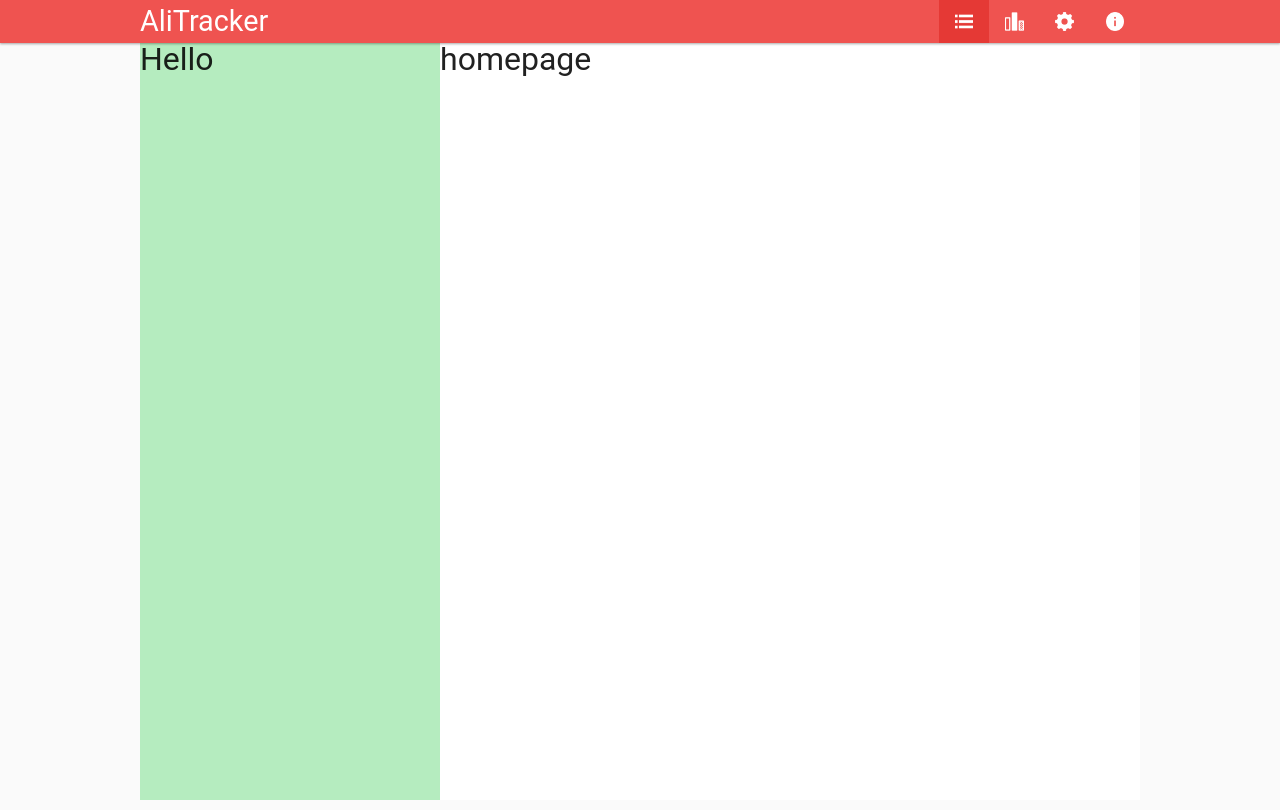
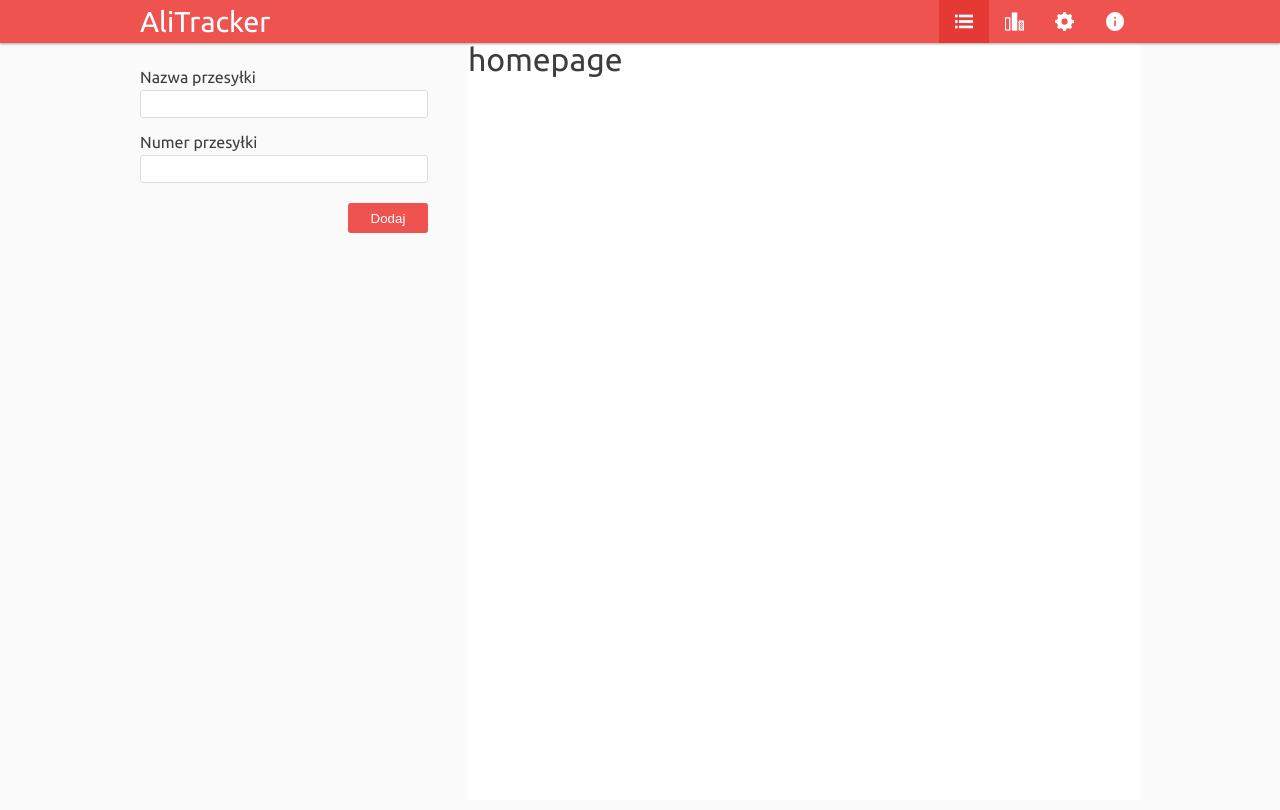
Before and after one commit to szacho/ali-tracker, a React (Create React App) app in the folder client/: page / in a window 1280 px wide. Built offline with nearby package versions, Linux system fonts and the light colour scheme.

Commit message:
Create style of AddPackageForm

```diff
--- a/client/package.json
+++ b/client/package.json
@@ -12,6 +12,7 @@
     "react-router-dom": "^4.0.0-beta.7",
     "redux": "^3.6.0",
     "redux-devtools-extension": "^2.13.0",
+    "redux-form": "^6.5.0",
     "redux-thunk": "^2.2.0",
     "styled-components": "^1.4.4"
   },
--- a/client/public/index.html
+++ b/client/public/index.html
@@ -4,6 +4,7 @@
     <meta charset="utf-8">
     <meta name="viewport" content="width=device-width, initial-scale=1">
     <link rel="shortcut icon" href="%PUBLIC_URL%/favicon.ico">
+    <link href="https://fonts.googleapis.com/css?family=Ubuntu" rel="stylesheet">
     <!--
       Notice the use of %PUBLIC_URL% in the tag above.
       It will be replaced with the URL of the `public` folder during the build.
--- a/client/src/components/addPackage.jsx
+++ b/client/src/components/addPackage.jsx
@@ -1,11 +1,75 @@
 import React, { Component } from 'react';
+import { Field, reduxForm } from 'redux-form';
+import styled from 'styled-components';
+import cls from '../style-utils/colors'
 
 class AddPackage extends Component {
+  handleAddPackage(values) {
+    console.log(values);
+  }
+
+  renderField({ input, label, type, meta: { touched, error, warning } }) {
+    return(
+      <FormGroup>
+        <LabelForm>{label}</LabelForm>
+        <FlatInput {...input} type={type}/>
+      </FormGroup>
+    );
+  }
+
   render() {
+    const { handleSubmit } = this.props;
+    console.log(this.props);
     return(
-      <div><h1>AddPackage</h1></div>
+      <AddPackageForm onSubmit={handleSubmit(this.handleAddPackage.bind(this))}>
+        <Field name="packageName" component={this.renderField.bind(this)} label="Nazwa przesyłki" type="text" />
+        <Field name="packageNumber" component={this.renderField.bind(this)} label="Numer przesyłki" type="text" />
+
+        <SubmitButton>Dodaj</SubmitButton>
+      </AddPackageForm>
     );
   }
 }
 
-export default AddPackage;
+export default reduxForm({
+  form: 'add-package'
+})(AddPackage);
+
+const SubmitButton = styled.button`
+  border: none;
+  margin: 20px 0;
+  width: 80px;
+  height: 30px;
+  background: ${ cls.mainRed };
+  color: #fff;
+  border-radius: 3px;
+  align-self: flex-end;
+`;
+
+const LabelForm = styled.label`
+  font-size: 1rem;
+  padding-bottom: 5px;
+`;
+
+const FlatInput = styled.input`
+  border: 1px solid #ddd;
+  border-radius: 3px;
+  margin: 0;
+  padding: 3px 8px;
+  height: 20px;
+  font-size: 1.0rem;
+`;
+
+const FormGroup = styled.div`
+  display: flex;
+  flex-direction: column;
+  justify-content: center;
+  width: 100%;
+  margin-top: 16px;
+`;
+
+const AddPackageForm = styled.form`
+  display: flex;
+  flex-direction: column;
+  align-items: center;
+`;
--- a/client/src/components/sidebar.jsx
+++ b/client/src/components/sidebar.jsx
@@ -1,11 +1,15 @@
 import React, { Component } from 'react';
 import styled from 'styled-components';
-import cls from '../style-utils/colors'
+
+import AddPackage from './addPackage';
 
 class Sidebar extends Component {
   render() {
     return(
-      <Aside>Hello</Aside>
+      <Aside>
+        {/* <AddPackageLabel>Dodaj przesyłkę..</AddPackageLabel> */}
+        <AddPackage />
+      </Aside>
     );
   }
 }
@@ -15,5 +19,11 @@ export default Sidebar;
 const Aside = styled.aside`
   width: 30%;
   height: 100%;
-  background: ${ cls.dev };
+  background: #fafafa;
+  padding: 10px 40px 0 0;
 `;
+
+const AddPackageLabel = styled.span`
+  font-size: 1.4rem;
+
+`;
--- a/client/src/reducers/index.js
+++ b/client/src/reducers/index.js
@@ -1,6 +1,8 @@
 import { combineReducers } from 'redux';
 import packages from './packages';
+import { reducer as form } from 'redux-form';
 
 export default combineReducers({
-  packages
+  packages,
+  form
 });
--- a/client/src/style-utils/reset.js
+++ b/client/src/style-utils/reset.js
@@ -27,9 +27,10 @@ injectGlobal`
   body {
   	line-height: 1;
     font-family: "Roboto", sans-serif;
-    color: rgba(0,0,0,0.87);
+    color: #3D3D3D;
     background: #fafafa;
     font-size: 62.5%;
+    font-family: 'Ubuntu', sans-serif;
   }
   ol, ul {
   	list-style: none;
```
